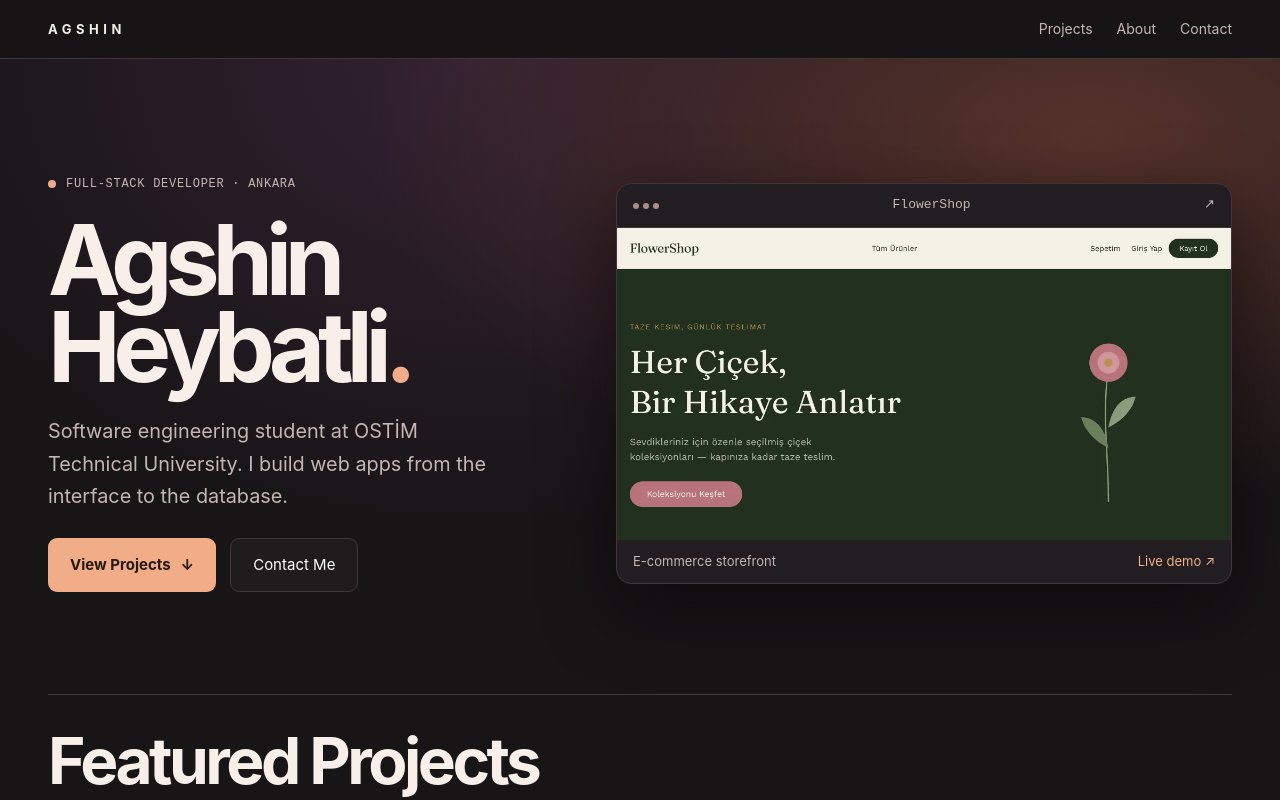
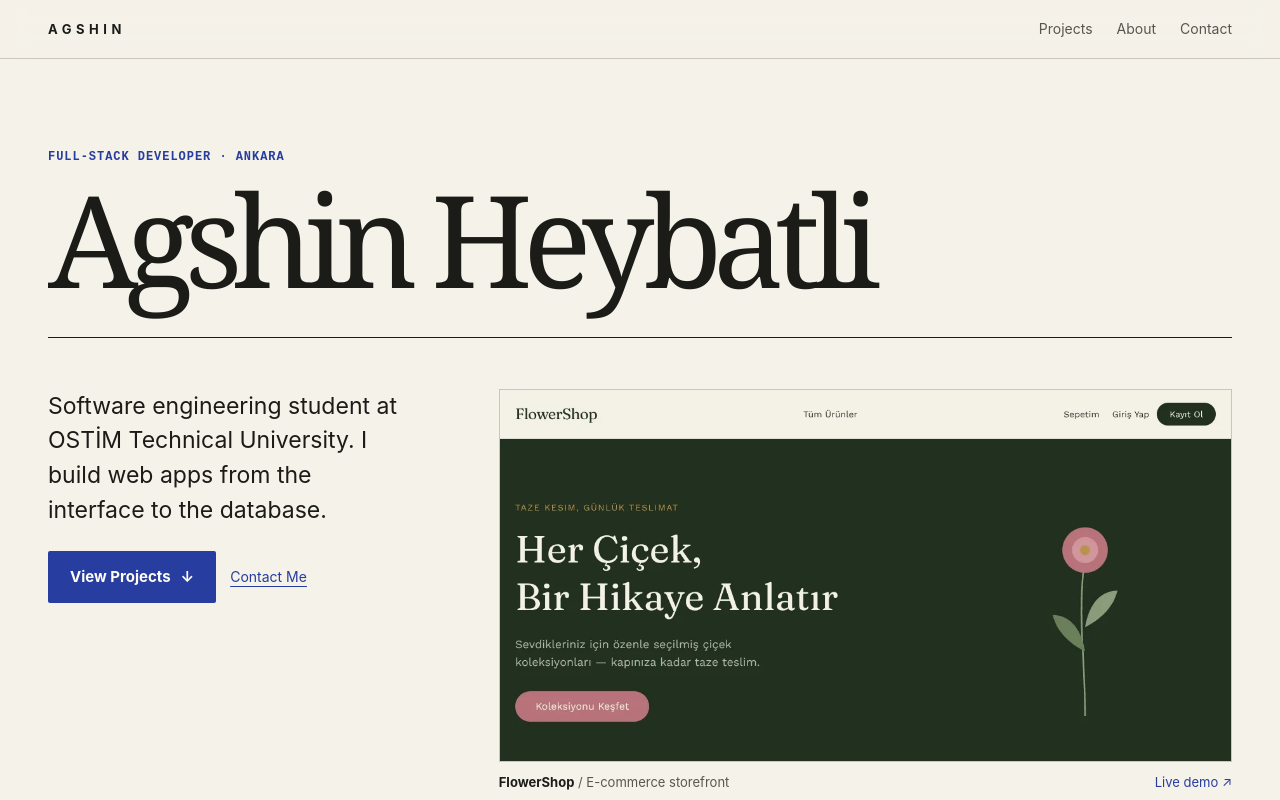
Before and after one commit to 4gshin/personal-portfolio, a React (Vite) app: page / in a window 1280 px wide. Shown: the top 800 px of the page. Built offline with nearby package versions, Linux system fonts and the light colour scheme; no server answers.

Commit message:
Rework the portfolio with an editorial layout

```diff
--- a/src/App.jsx
+++ b/src/App.jsx
@@ -73,28 +73,27 @@ const Home = () => {
       <main>
         <section className="hero-section">
           <div className="container hero-content">
+            <div className="hero-masthead">
+              <p className="hero-role">Full-stack developer · Ankara</p>
+              <h1 className="hero-title">Agshin Heybatli</h1>
+            </div>
+            <div className="hero-body">
               <div className="hero-intro">
-              <p className="hero-role">Full-stack developer · Ankara</p>
-              <h1 className="hero-title">Agshin<br />Heybatli<span>.</span></h1>
                 <p className="hero-text">Software engineering student at OSTİM Technical University. I build web apps from the interface to the database.</p>
                 <div className="hero-actions">
                   <a href="#projects" className="btn btn-primary">View Projects <span aria-hidden="true">↓</span></a>
-                <a href="#contact" className="btn btn-secondary">Contact Me</a>
+                  <a href="#contact" className="hero-contact">Contact Me</a>
                 </div>
               </div>
 
               <a className="hero-showcase" href="https://flowershop-flax.vercel.app/" target="_blank" rel="noreferrer" aria-label="Open the FlowerShop live demo">
-              <div className="showcase-bar" aria-hidden="true">
-                <span className="showcase-dots"><i /><i /><i /></span>
-                <span>FlowerShop</span>
-                <span>↗</span>
-              </div>
                 <img src="/flowershop-preview.webp" alt="FlowerShop storefront homepage" width="1152" height="585" fetchPriority="high" />
                 <div className="showcase-caption">
-                <span>E-commerce storefront</span>
+                  <span><strong>FlowerShop</strong> <span className="showcase-description">/ E-commerce storefront</span></span>
                   <span>Live demo <span aria-hidden="true">↗</span></span>
                 </div>
               </a>
+            </div>
           </div>
         </section>
 
--- a/src/index.css
+++ b/src/index.css
@@ -175,19 +175,19 @@ img { max-width: 100%; display: block; }
 }
 /* Public portfolio */
 .page-shell {
-  --portfolio-bg: #181517;
-  --portfolio-surface: #221d21;
-  --portfolio-line: #423538;
-  --portfolio-text: #f8efe9;
-  --portfolio-muted: #c5b5b3;
-  --portfolio-accent: #f0ad87;
+  --portfolio-bg: #f5f2e9;
+  --portfolio-surface: #fffdf6;
+  --portfolio-line: #ccc6b8;
+  --portfolio-text: #1b1b18;
+  --portfolio-muted: #58564e;
+  --portfolio-accent: #273da0;
   background: var(--portfolio-bg);
   color: var(--portfolio-text);
   min-height: 100vh;
 }
 
 .page-shell .container { width: min(1240px, calc(100% - 96px)); }
-.page-shell .site-header { background: #181517ed; border-color: var(--portfolio-line); }
+.page-shell .site-header { background: #f5f2e9ed; border-color: var(--portfolio-line); }
 .page-shell .brand { color: var(--portfolio-text); font-weight: 750; }
 .page-shell .nav-links a,
 .page-shell .back-link { color: var(--portfolio-muted); }
@@ -196,84 +196,55 @@ img { max-width: 100%; display: block; }
 .page-shell a.info-value:hover { color: var(--portfolio-accent); }
 .page-shell :focus-visible { outline: 2px solid var(--portfolio-accent); outline-offset: 5px; }
 
-.page-shell .hero-section {
-  min-height: auto;
-  padding: clamp(64px, 9vw, 136px) 0 clamp(64px, 8vw, 116px);
-  background:
-    radial-gradient(ellipse at 85% 12%, #57332c 0%, transparent 47%),
-    radial-gradient(ellipse at 37% 0%, #332132 0%, transparent 52%);
-}
+.page-shell .hero-section { min-height: auto; display: block; padding: clamp(44px, 7vw, 100px) 0 clamp(48px, 7vw, 96px); }
+.page-shell .hero-content { display: block; max-width: none; text-align: left; }
 
-.page-shell .hero-content {
-  max-width: none;
-  display: grid;
-  grid-template-columns: minmax(0, 0.9fr) minmax(0, 1.1fr);
-  align-items: center;
-  gap: clamp(28px, 5vw, 80px);
-  text-align: left;
-}
-
+.hero-masthead { border-bottom: 1px solid var(--portfolio-text); padding-bottom: clamp(15px, 3vw, 36px); }
 .hero-role {
-  display: flex;
-  align-items: center;
-  gap: 10px;
-  color: var(--portfolio-muted);
-  font-family: ui-monospace, monospace;
-  font-size: 12px;
-  letter-spacing: 0.06em;
+  color: var(--portfolio-accent);
+  font: 600 12px/1.4 ui-monospace, monospace;
+  letter-spacing: 0.08em;
   text-transform: uppercase;
 }
 
-.hero-role::before {
-  content: '';
-  width: 8px;
-  height: 8px;
-  flex: 0 0 8px;
-  background: var(--portfolio-accent);
-  border-radius: 50%;
+.page-shell .hero-title {
+  margin-top: 12px;
+  font-family: Georgia, 'Times New Roman', serif;
+  font-size: clamp(47px, 10vw, 146px);
+  font-weight: 400;
+  line-height: 0.96;
+  letter-spacing: -0.077em;
 }
 
-.page-shell .hero-title {
-  margin-top: 22px;
-  font-size: clamp(52px, 7.6vw, 120px);
-  font-weight: 750;
-  line-height: 0.9;
-  letter-spacing: -0.075em;
+.hero-body {
+  display: grid;
+  grid-template-columns: minmax(0, 0.66fr) minmax(0, 1.34fr);
+  gap: clamp(28px, 7vw, 105px);
+  padding-top: clamp(24px, 4vw, 52px);
 }
 
-.hero-title span { color: var(--portfolio-accent); }
 .page-shell .hero-text {
-  max-width: 37ch;
-  margin-top: 24px;
-  color: var(--portfolio-muted);
-  font-size: clamp(16px, 1.55vw, 20px);
-  line-height: 1.65;
+  max-width: 33ch;
+  margin-top: 0;
+  color: var(--portfolio-text);
+  font-size: clamp(17px, 1.8vw, 24px);
+  line-height: 1.5;
 }
 
-.page-shell .hero-actions { justify-content: flex-start; margin-top: 25px; }
-.page-shell .btn { border-radius: 9px; min-width: 0; gap: 10px; }
-.page-shell .btn-primary { background: var(--portfolio-accent); color: #261812; }
-.page-shell .btn-primary:hover { background: #ffc6a7; }
-.page-shell .btn-secondary { border-color: var(--portfolio-line); }
-.page-shell .btn-secondary:hover { border-color: var(--portfolio-muted); }
+.page-shell .hero-actions { justify-content: flex-start; align-items: center; flex-wrap: wrap; margin-top: 24px; }
+.page-shell .btn { border-radius: 2px; min-width: 0; gap: 10px; }
+.page-shell .btn-primary { background: var(--portfolio-accent); color: #fffdf6; }
+.page-shell .btn-primary:hover { background: #19296d; }
+.page-shell .btn-secondary { color: var(--portfolio-accent); border-color: var(--portfolio-line); background: transparent; }
+.page-shell .btn-secondary:hover { border-color: var(--portfolio-accent); }
+.hero-contact { color: var(--portfolio-accent); font-size: 14px; text-decoration: underline; text-underline-offset: 4px; }
 
-.hero-showcase {
-  display: block;
-  background: var(--portfolio-surface);
-  border: 1px solid var(--portfolio-line);
-  border-radius: 15px;
-  overflow: hidden;
-  box-shadow: 0 24px 70px #0a0508a6;
-  transition: border-color 180ms ease, transform 180ms ease;
-}
-
-.hero-showcase:hover { border-color: var(--portfolio-accent); transform: translateY(-3px); }
-.showcase-bar, .showcase-caption { display: flex; justify-content: space-between; align-items: center; gap: 12px; padding: 11px 16px; color: var(--portfolio-muted); font-size: 13px; }
-.showcase-bar { border-bottom: 1px solid var(--portfolio-line); font-family: ui-monospace, monospace; }
-.showcase-dots { display: flex; gap: 4px; }
-.showcase-dots i { width: 6px; height: 6px; border-radius: 50%; background: #a88f8d; }
+.hero-showcase { min-width: 0; display: block; align-self: start; }
+.hero-showcase img { width: 100%; height: auto; border: 1px solid var(--portfolio-line); background: var(--portfolio-surface); }
+.showcase-caption { display: flex; flex-wrap: wrap; justify-content: space-between; gap: 6px 12px; padding: 10px 0; color: var(--portfolio-muted); font-size: 13px; }
+.showcase-caption strong { color: var(--portfolio-text); }
 .showcase-caption > :last-child { color: var(--portfolio-accent); }
-.hero-showcase img { width: 100%; height: auto; background: #eee5e5; }
+.hero-showcase:hover .showcase-caption > :last-child { text-decoration: underline; text-underline-offset: 4px; }
 
 .page-shell .section-block { padding: clamp(54px, 7vw, 96px) 0; }
 .page-shell #projects > .container { border-top: 1px solid var(--portfolio-line); padding-top: 32px; }
@@ -282,27 +253,27 @@ img { max-width: 100%; display: block; }
 .page-shell .section-heading :is(h1, h2),
 .page-shell .about-title-lg,
 .page-shell .contact-h2 {
-  font-size: clamp(34px, 5vw, 65px);
-  line-height: 1.05;
+  font: 400 clamp(34px, 5vw, 65px)/1.05 Georgia, 'Times New Roman', serif;
   letter-spacing: -0.055em;
 }
 
 .page-shell .projects-grid {
   grid-template-columns: repeat(3, minmax(0, 1fr));
-  gap: 16px;
+  gap: 28px;
 }
 
 .page-shell .project-card {
   padding: 0;
-  border-radius: 12px;
-  background: var(--portfolio-surface);
-  border-color: var(--portfolio-line);
+  border: 0;
+  border-bottom: 1px solid var(--portfolio-line);
+  border-radius: 0;
+  background: transparent;
   overflow: hidden;
   transition: border-color 180ms ease, background-color 180ms ease;
 }
 
 .page-shell .project-card:hover,
-.page-shell .project-card:focus-within { transform: none; border-color: var(--portfolio-accent); }
+.page-shell .project-card:focus-within { transform: none; border-color: var(--portfolio-accent); background: transparent; }
 .project-card-image {
   width: 100%;
   height: auto;
@@ -312,19 +283,19 @@ img { max-width: 100%; display: block; }
   background: var(--portfolio-bg);
   border-bottom: 1px solid var(--portfolio-line);
 }
-.project-card .card-content { padding: 24px 24px 48px; }
+.project-card .card-content { padding: 17px 0 40px; }
 .page-shell .project-type { color: var(--portfolio-muted); }
 .page-shell .project-card h3 { font-size: clamp(19px, 2vw, 27px); line-height: 1.2; }
 .page-shell .project-card p { font-size: 15px; color: var(--portfolio-muted); margin: 14px 0 16px; }
 .project-card-link { background: none; border: 0; color: inherit; text-align: left; cursor: pointer; }
 .project-card-link::after { content: ''; position: absolute; inset: 0; }
-.project-card-arrow { position: absolute; bottom: 15px; right: 20px; color: var(--portfolio-accent); }
+.project-card-arrow { position: absolute; bottom: 15px; right: 0; color: var(--portfolio-accent); }
 .page-shell .mini-pill { border-color: var(--portfolio-line); color: var(--portfolio-muted); }
 
 .page-shell .about-section {
   margin: 0;
   border-radius: 0;
-  background: linear-gradient(115deg, #2b2025, #211a20 70%);
+  background: #ebe6d9;
   text-align: left;
 }
 
@@ -332,12 +303,13 @@ img { max-width: 100%; display: block; }
 .page-shell .about-title-lg { margin: 0 0 18px; }
 .page-shell .about-description-lg p { max-width: 60ch; margin-bottom: 0; color: var(--portfolio-muted); font-size: 18px; }
 .page-shell .stack-wrap-lg { justify-content: flex-start; margin-top: 22px; }
-.page-shell .stack-pill-lg { border-radius: 7px; padding: 5px 10px; font-size: 13px; }
+.page-shell .stack-pill-lg { border: 1px solid var(--portfolio-line); border-radius: 2px; padding: 5px 10px; font-size: 13px; }
 .page-shell .contact-grid { grid-template-columns: minmax(0, 1.6fr) minmax(0, 1fr); gap: clamp(38px, 8vw, 110px); }
-.page-shell .contact-info-side { padding: 24px; background: var(--portfolio-surface); border: 1px solid var(--portfolio-line); border-radius: 12px; gap: 24px; }
+.page-shell .contact-info-side { padding: 24px; background: var(--portfolio-surface); border: 1px solid var(--portfolio-line); border-radius: 0; gap: 24px; }
 .page-shell .input-group { min-width: 0; }
-.page-shell .input-group :is(input, textarea) { min-width: 0; border-color: var(--portfolio-line); border-radius: 8px; }
+.page-shell .input-group :is(input, textarea) { min-width: 0; border-color: var(--portfolio-line); border-radius: 2px; background: var(--portfolio-surface); color: var(--portfolio-text); }
 .page-shell .input-group :is(input, textarea):focus { border-color: var(--portfolio-accent); }
+.page-shell .input-group label, .page-shell .info-value { color: var(--portfolio-text); }
 .page-shell .info-label { color: var(--portfolio-muted); }
 .page-shell .site-footer { background: var(--portfolio-bg); }
 .page-shell .footer-bottom { color: var(--portfolio-muted); }
@@ -349,11 +321,12 @@ img { max-width: 100%; display: block; }
 
 @media (max-width: 720px) {
   .page-shell .container { width: calc(100% - 36px); }
-  .page-shell :is(.hero-content, .contact-grid, .projects-grid) { grid-template-columns: minmax(0, 1fr); }
-  .page-shell .hero-title { font-size: clamp(50px, 12vw, 80px); }
+  .page-shell :is(.hero-body, .contact-grid, .projects-grid) { grid-template-columns: minmax(0, 1fr); }
+  .page-shell .hero-title { font-size: clamp(39px, 10vw, 72px); }
   .page-shell .hero-section { padding: 46px 0 52px; }
   .page-shell .hero-actions { flex-direction: row; flex-wrap: wrap; }
   .page-shell .hero-actions .btn { width: auto; }
+  .showcase-description { display: none; }
   .page-shell .nav-links { gap: 14px; }
   .page-shell .brand { letter-spacing: 0.15em; }
   .page-shell .view-all-wrap { margin-top: 22px; }
@@ -375,12 +348,12 @@ img { max-width: 100%; display: block; }
   overscroll-behavior: contain;
   padding: 0;
   border: 1px solid var(--portfolio-line);
-  border-radius: 16px;
+  border-radius: 3px;
   background: var(--portfolio-surface);
   color: var(--portfolio-text);
 }
 
-.project-dialog::backdrop { background: #130e12dc; backdrop-filter: blur(6px); }
+.project-dialog::backdrop { background: #1b1b18ad; backdrop-filter: blur(6px); }
 html:has(.project-dialog[open]) { overflow: hidden; }
 
 .project-dialog-header {
```
Lines whose indentation alone changed are shown as unchanged.
